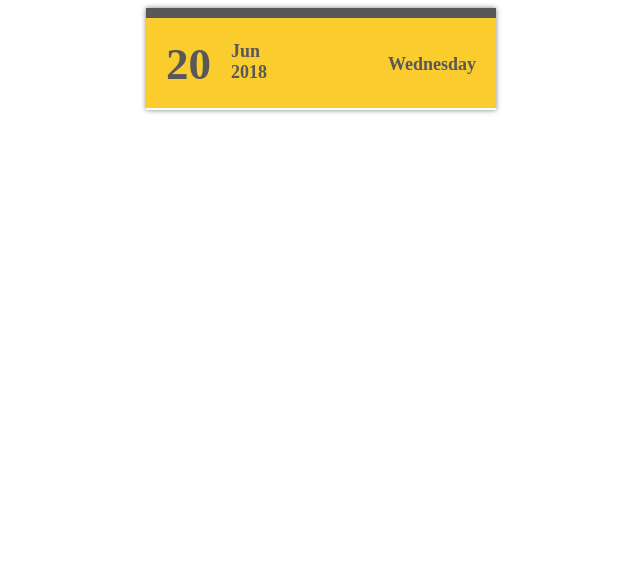
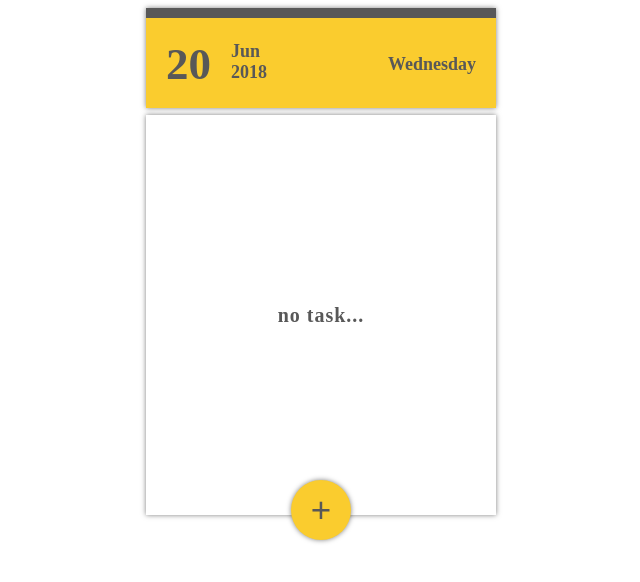
Before and after one commit to Jade-Figurine/To-do-list, a plain HTML site: page index.html in a window 1280 px wide. Shown: the whole page, without its empty margins (319-959 px from the left). Drawn offline with Linux system fonts and the light colour scheme.

Commit message:
body list + button

```diff
--- a/index.html
+++ b/index.html
@@ -6,16 +6,22 @@
 	<link rel="stylesheet" href="styles.css">
 </head>
 <body>
-	<header>
-		<div class="wrapper">
+	<div class="wrapper">
+		<header>
 			<div class="date"></div>
 			<div class="container">
 				<div class="month"></div>
 				<div class="year"></div>
 			</div>
 			<div class="day"></div>
-		</div>
-	</header>
-	<script src="script.js"></script>
+		</header>
+	<section class="body-list">
+		<p class="task">no task...</p>
+	</section>
+	<button class="btn">+</button>
+</div>
+
+
+<script src="script.js"></script>
 </body>
 </html>
--- a/styles.css
+++ b/styles.css
@@ -1,16 +1,16 @@
 header{
+	display: flex;
+	padding: 20px;
+}
+
+.wrapper{
 	width:350px;
 	height:100px;
 	margin: 0 auto;
-	background-color: #FACC2E;
-}
-
-.wrapper{
-	display: flex;
-	padding: 20px;
 	box-sizing: border-box;
 	border-top: 10px solid #585858;
 	box-shadow: 0 0 5px rgba(0,0,0,0.5);
+	background-color: #FACC2E;
 }
 
 .date{
@@ -43,3 +43,38 @@ header{
 	margin-left: auto;
 	align-self: center;
 }
+
+.body-list{
+	display: flex;
+	height: 400px;
+	width: 100%;
+	margin-top: 5px;
+	box-shadow: 0 0 5px rgba(0,0,0,0.5);
+
+}
+
+.task{
+	align-self: center;
+	width: 100%;
+	margin:0;
+	color:#585858;
+	font-size:20px;
+	font-weight: bold;
+	text-align: center;
+	letter-spacing: 1px;
+	box-sizing: border-box;
+}
+
+.btn{
+	display:block;
+    width: 60px;
+    height: 60px;
+    margin: -35px auto;
+    color:#585858;
+    font-size:35px;
+    background-color:#FACC2E;
+    border:none;
+    border-radius:30px;
+    box-shadow: 0 0 5px rgba(0,0,0,0.5);
+    cursor: pointer;
+}
```
